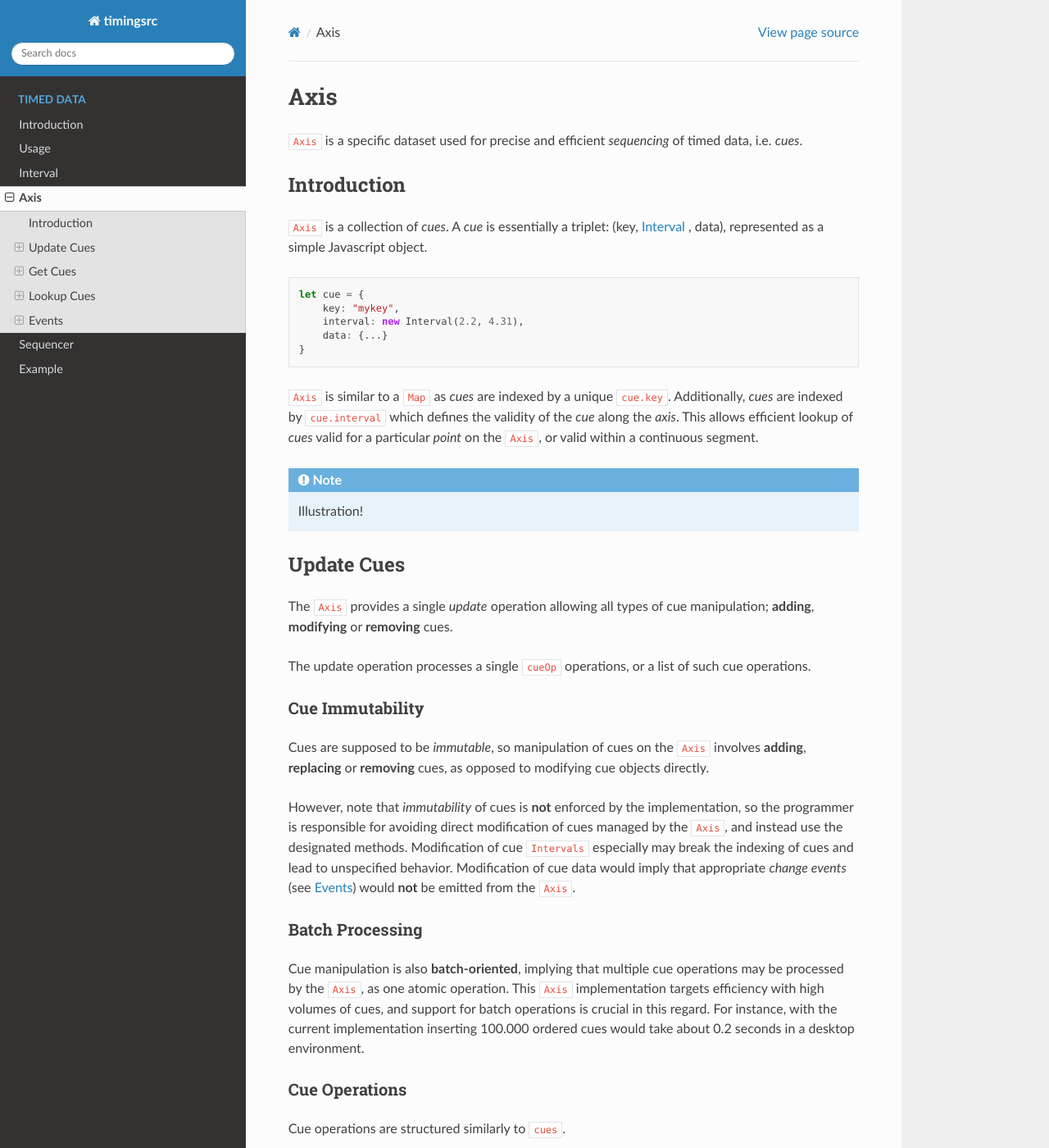
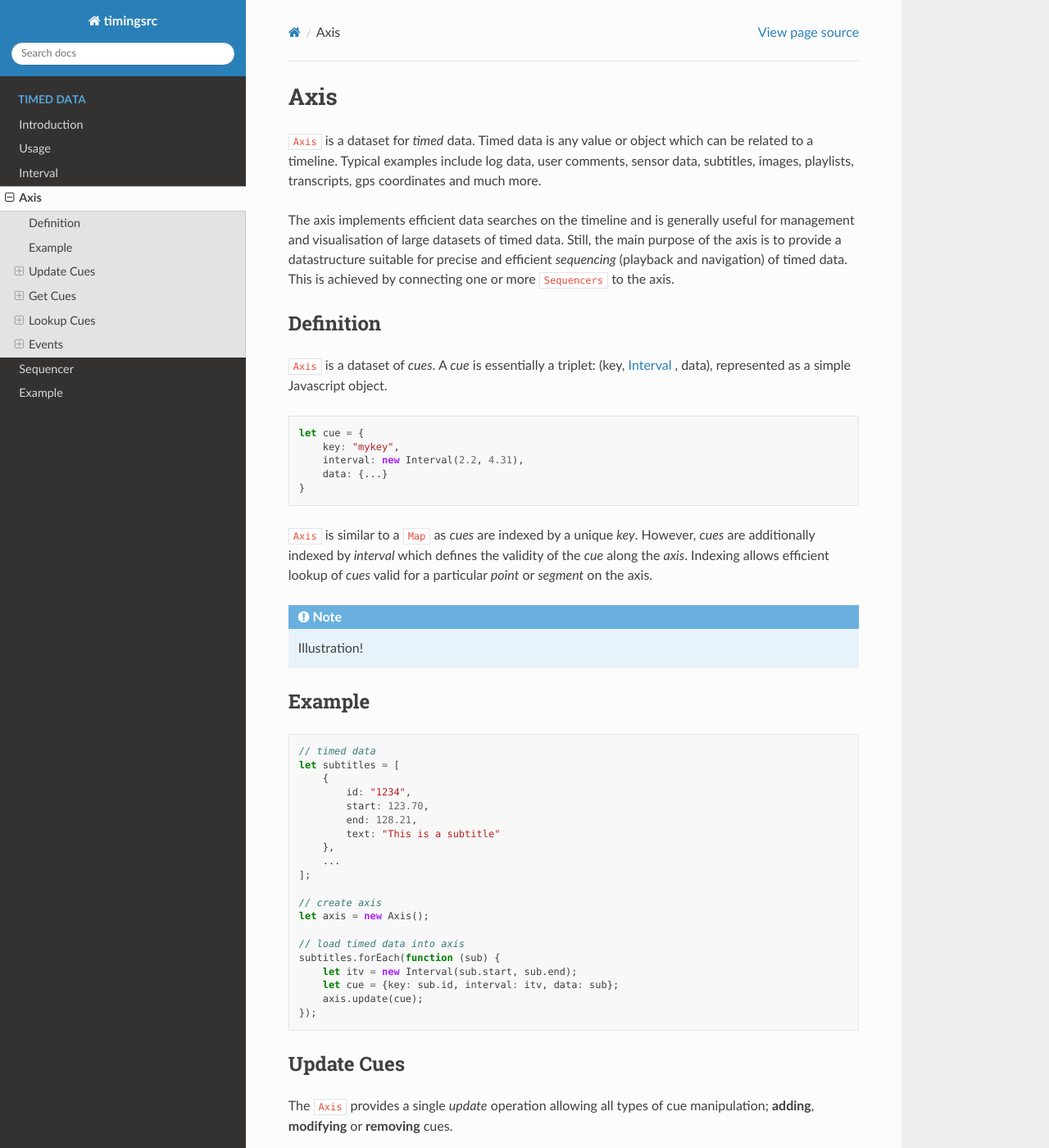
Before and after one commit to ingararntzen/timingdocs, a Sphinx documentation site: the page built from docs/source/timeddata/axis.rst, in a window 1280 px wide and 1400 px high. Shown: the whole window at 82% size. Built offline with Sphinx 7.4.7 and the Read the Docs theme 2.0.0, drawn with Linux system fonts in a browser that asks for light colours.

Commit message:
reviewing start of axis

```diff
--- a/docs/source/timeddata/axis.rst
+++ b/docs/source/timeddata/axis.rst
@@ -1,19 +1,28 @@
-
 ..  _axis:
 
 ========================================================================
 Axis
 ========================================================================
 
-``Axis`` is a specific dataset used for precise and efficient
-*sequencing* of timed data, i.e. *cues*.
+``Axis`` is a dataset for *timed* data. Timed data is any value or
+object which can be related to a timeline. Typical examples include log
+data, user comments, sensor data, subtitles, images, playlists,
+transcripts, gps coordinates and much more.
 
-..  axis-intro:
+The axis implements efficient data searches on the timeline and is
+generally useful for management and visualisation of large datasets of
+timed data. Still, the main purpose of the axis is to provide a
+datastructure suitable for precise and efficient *sequencing* (playback
+and navigation) of timed data. This is achieved by connecting one or
+more ``Sequencers`` to the axis.
 
-Introduction
+
+..  axis-definition:
+
+Definition
 ------------------------------------------------------------------------
 
-``Axis`` is a collection of *cues*. A *cue* is essentially a triplet: (key,
+``Axis`` is a dataset of *cues*. A *cue* is essentially a triplet: (key,
 :ref:`interval` , data), represented as a simple Javascript object.
 
 ..  code-block:: javascript
@@ -24,16 +33,45 @@ Introduction
         data: {...}
     }
 
+
 ``Axis`` is similar to a ``Map`` as *cues* are indexed by a unique
-``cue.key``. Additionally, *cues* are indexed by ``cue.interval`` which
-defines the validity of the *cue* along the *axis*. This allows
-efficient lookup of *cues* valid for a particular *point* on the
-``Axis``, or valid within a continuous segment.
+*key*. However, *cues* are additionally indexed by *interval* which
+defines the validity of the *cue* along the *axis*. Indexing allows
+efficient lookup of *cues* valid for a particular *point* or *segment*
+on the axis.
 
 
 ..  note::
 
     Illustration!
+
+
+Example
+------------------------------------------------------------------------
+
+..  code-block:: javascript
+
+    // timed data
+    let subtitles = [
+        {
+            id: "1234",
+            start: 123.70,
+            end: 128.21,
+            text: "This is a subtitle"
+        },
+        ...
+    ];
+
+    // create axis
+    let axis = new Axis();
+
+    // load timed data into axis
+    subtitles.forEach(function (sub) {
+        let itv = new Interval(sub.start, sub.end);
+        let cue = {key: sub.id, interval: itv, data: sub};
+        axis.update(cue);
+    });
+
 
 
 .. axis-update:
```
